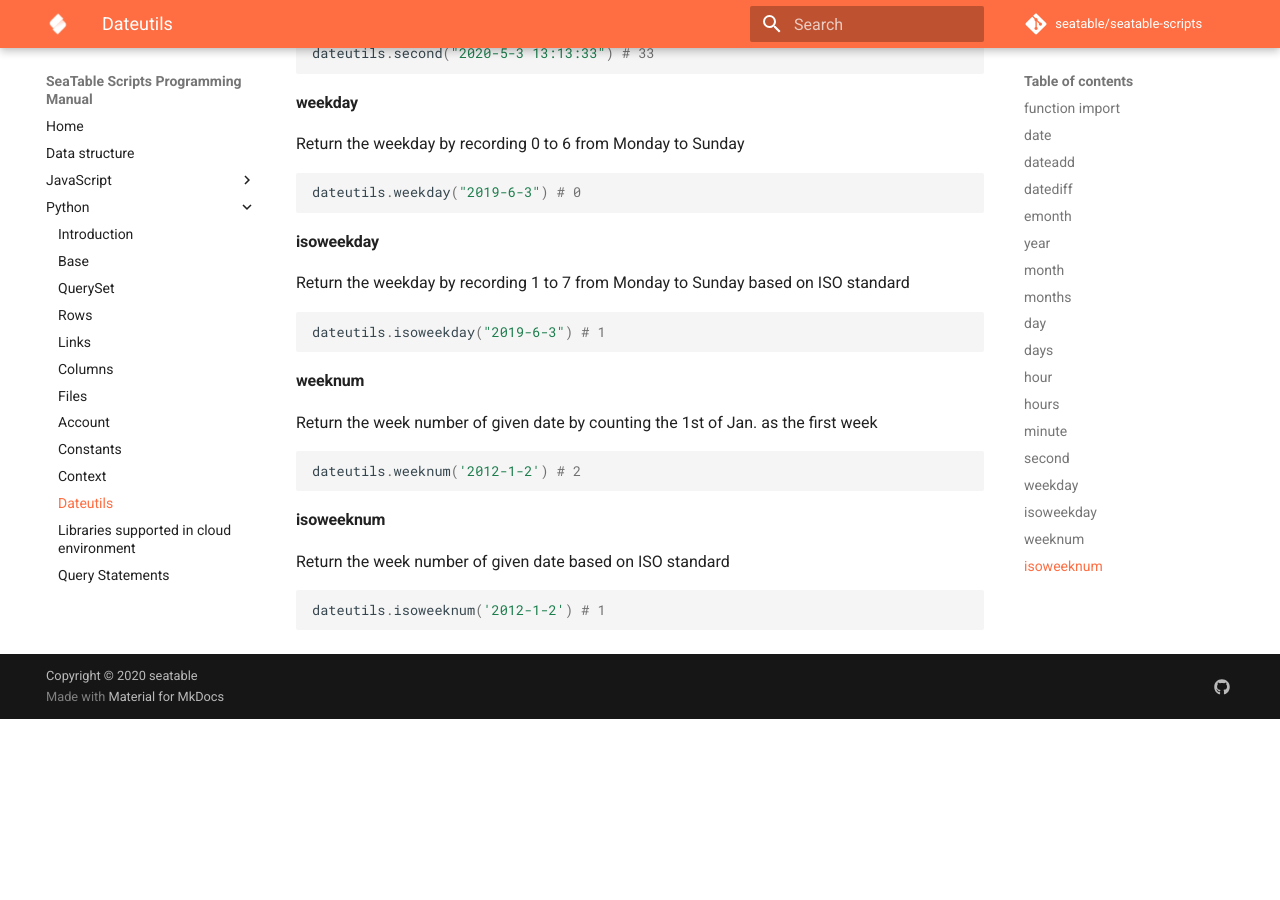
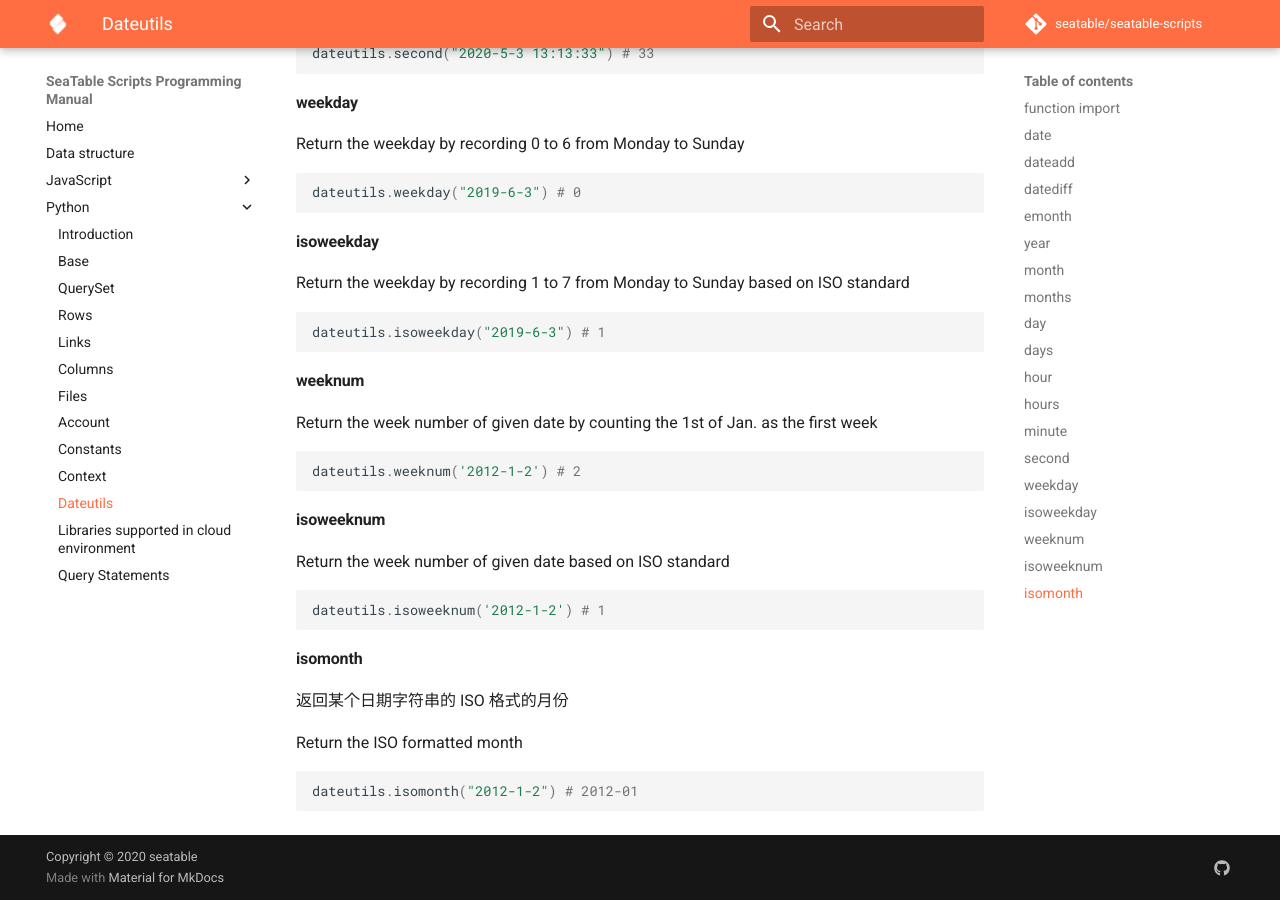
Before and after one commit to seatable/seatable-scripts, an MkDocs documentation site: the page built from manual/python/dateutils.md, in a window 1280 px wide and 900 px high, scrolled down 2663 px. Built offline with MkDocs 1.6.1 and Material for MkDocs 9.7.7, drawn with Linux system fonts in a browser that asks for light colours; comment, search, counter and statistics services are not loaded; before the commit the page ends 3382 px from its top, so only the background shows below that.

Commit message:
Update dateutils.md

````diff
--- a/manual/python/dateutils.md
+++ b/manual/python/dateutils.md
@@ -166,3 +166,13 @@
 ```python
 dateutils.isoweeknum('2012-1-2') # 1
 ```
+
+#### isomonth
+
+返回某个日期字符串的 ISO 格式的月份
+
+Return the ISO formatted month
+
+~~~python
+dateutils.isomonth("2012-1-2") # 2012-01
+~~~
````
